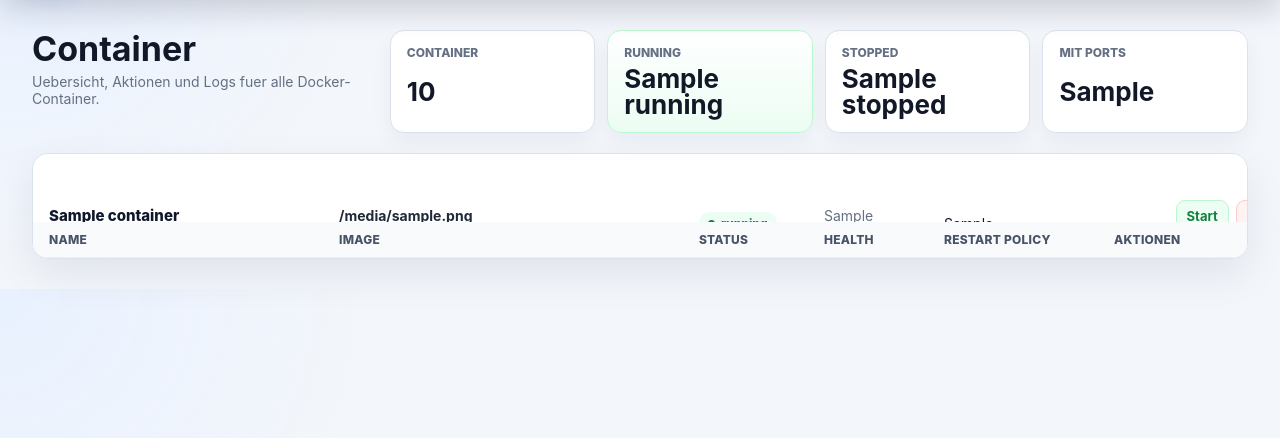
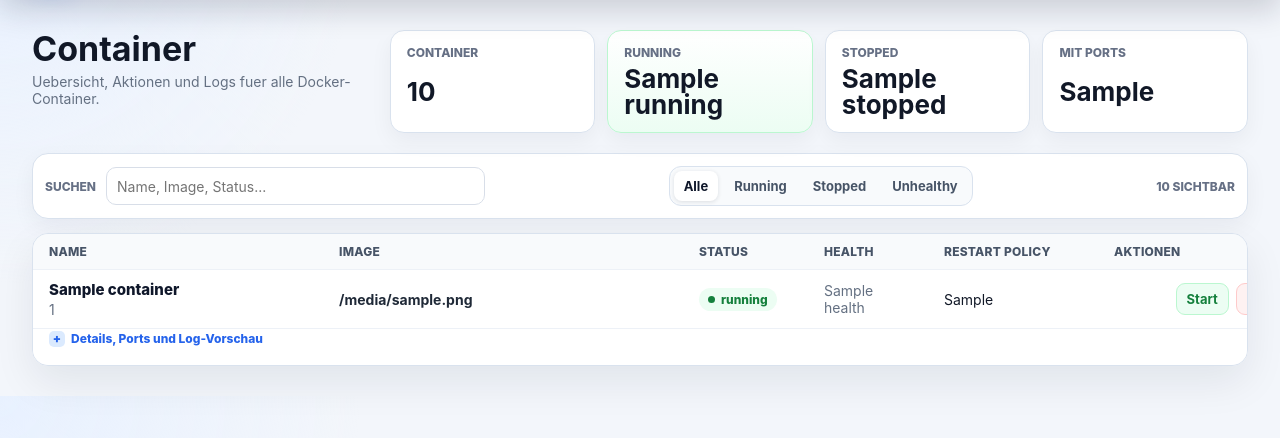
Before and after one commit to Juloc/docker-scheduler-ui, a FastAPI app: template app/templates/dashboard.html in a window 1280 px wide. Shown: the part 76-514 px from the top of the page. Run offline with FastAPI, Linux system fonts and the light colour scheme; the template is opened without the code that fills it: most values are stand-ins (such as "Sample title", 1, 10 or a date in 2020); parts of the project's set-up code (start-up, migrations or seed data) failed here and were passed over.

Commit message:
Add container log preview feature and enhance dashboard UI with search and filter options

```diff
--- a/app/main.py
+++ b/app/main.py
@@ -3,7 +3,7 @@ from contextlib import asynccontextmanager
 from urllib.parse import urlencode
 
 from fastapi import Depends, FastAPI, Request
-from fastapi.responses import HTMLResponse, RedirectResponse
+from fastapi.responses import HTMLResponse, PlainTextResponse, RedirectResponse
 from fastapi.staticfiles import StaticFiles
 from fastapi.templating import Jinja2Templates
 from pathlib import Path
@@ -21,7 +21,7 @@ from app.docker_ops import (
 
 
 BASE_DIR = Path(__file__).resolve().parent
-ASSET_VERSION = "20260620-2"
+ASSET_VERSION = "20260620-3"
 ACTIONS = ["start", "stop", "restart"]
 WEEKDAYS = [
     ("mon", "Mo"),
@@ -208,6 +208,19 @@ def container_logs(request: Request, container_id: str):
         return render(request, "logs.html", {"container": container, "logs": logs})
     except DockerOperationError as exc:
         return render(request, "logs.html", {"container": None, "logs": "", "docker_error": str(exc)})
+
+
+@app.get("/containers/{container_id}/logs/preview", response_class=PlainTextResponse)
+def container_logs_preview(container_id: str):
+    try:
+        _, logs = get_container_logs(container_id, tail=30)
+        return PlainTextResponse(logs or "Keine Logs vorhanden.", media_type="text/plain; charset=utf-8")
+    except DockerOperationError as exc:
+        return PlainTextResponse(
+            f"Fehler beim Laden der Log-Vorschau: {exc}",
+            status_code=500,
+            media_type="text/plain; charset=utf-8",
+        )
 
 
 @app.get("/groups", response_class=HTMLResponse)
--- /dev/null
+++ b/app/static/dashboard.js
@@ -0,0 +1,101 @@
+(function () {
+  const searchInput = document.getElementById("container-search");
+  const filterButtons = Array.from(document.querySelectorAll("[data-status-filter]"));
+  const rows = Array.from(document.querySelectorAll("[data-container-row]"));
+  const visibleCount = document.getElementById("visible-container-count");
+  let activeFilter = "all";
+
+  function rowMatchesStatus(row) {
+    const status = row.dataset.status || "";
+    const health = row.dataset.health || "";
+
+    if (activeFilter === "all") {
+      return true;
+    }
+    if (activeFilter === "stopped") {
+      return ["exited", "created", "dead"].includes(status);
+    }
+    if (activeFilter === "unhealthy") {
+      return health === "unhealthy";
+    }
+    return status === activeFilter;
+  }
+
+  function applyFilters() {
+    const query = (searchInput && searchInput.value ? searchInput.value : "").trim().toLowerCase();
+    let shown = 0;
+
+    rows.forEach((row) => {
+      const detailRow = document.querySelector(`[data-detail-for="${row.dataset.containerRow}"]`);
+      const matchesSearch = !query || (row.dataset.search || "").toLowerCase().includes(query);
+      const visible = matchesSearch && rowMatchesStatus(row);
+
+      row.hidden = !visible;
+      if (detailRow) {
+        detailRow.hidden = !visible;
+      }
+      if (visible) {
+        shown += 1;
+      }
+    });
+
+    if (visibleCount) {
+      visibleCount.textContent = String(shown);
+    }
+  }
+
+  if (searchInput) {
+    searchInput.addEventListener("input", applyFilters);
+  }
+
+  filterButtons.forEach((button) => {
+    button.addEventListener("click", () => {
+      activeFilter = button.dataset.statusFilter || "all";
+      filterButtons.forEach((item) => item.classList.toggle("active", item === button));
+      applyFilters();
+    });
+  });
+
+  async function loadLogPreview(containerId, force) {
+    const output = document.querySelector(`[data-log-output="${containerId}"]`);
+    if (!output) {
+      return;
+    }
+    if (!force && output.dataset.loaded === "true") {
+      return;
+    }
+
+    output.textContent = "Lade Log-Vorschau...";
+    output.dataset.loaded = "false";
+
+    try {
+      const response = await fetch(`/containers/${containerId}/logs/preview`, {
+        headers: { Accept: "text/plain" },
+      });
+      const text = await response.text();
+      output.textContent = text || "Keine Logs vorhanden.";
+      output.dataset.loaded = response.ok ? "true" : "false";
+      output.classList.toggle("has-error", !response.ok);
+    } catch (error) {
+      output.textContent = `Fehler beim Laden der Log-Vorschau: ${error}`;
+      output.dataset.loaded = "false";
+      output.classList.add("has-error");
+    }
+  }
+
+  document.querySelectorAll(".container-details").forEach((details) => {
+    details.addEventListener("toggle", () => {
+      if (details.open && details.dataset.containerId) {
+        loadLogPreview(details.dataset.containerId, false);
+      }
+    });
+  });
+
+  document.querySelectorAll(".refresh-log-preview").forEach((button) => {
+    button.addEventListener("click", () => {
+      if (button.dataset.containerId) {
+        loadLogPreview(button.dataset.containerId, true);
+      }
+    });
+  });
+})();
--- a/app/static/styles.css
+++ b/app/static/styles.css
@@ -857,3 +857,227 @@ select,
     min-width: 0;
   }
 }
+
+/* Layout fixes and dashboard tools */
+.dashboard-toolbar {
+  display: flex;
+  align-items: center;
+  justify-content: space-between;
+  gap: 14px;
+  margin-bottom: 14px;
+  padding: 12px;
+  border: 1px solid #d9e2ee;
+  border-radius: 16px;
+  background: #ffffff;
+  box-shadow: 0 8px 22px rgb(15 23 42 / 5%);
+}
+
+.search-box {
+  display: flex;
+  align-items: center;
+  gap: 10px;
+  min-width: min(440px, 100%);
+}
+
+.search-box span,
+.visible-count {
+  color: #667085;
+  font-size: 12px;
+  font-weight: 800;
+  text-transform: uppercase;
+}
+
+.search-box input {
+  min-height: 38px;
+  border-radius: 10px;
+}
+
+.status-tabs {
+  display: flex;
+  flex-wrap: wrap;
+  gap: 6px;
+  padding: 4px;
+  border: 1px solid #d9e2ee;
+  border-radius: 12px;
+  background: #f8fafc;
+}
+
+.status-tabs button {
+  min-height: 30px;
+  padding: 5px 10px;
+  border: 0;
+  border-radius: 8px;
+  background: transparent;
+  color: #475467;
+  font-size: 13px;
+}
+
+.status-tabs button.active,
+.status-tabs button:hover {
+  background: #ffffff;
+  color: #0f172a;
+  box-shadow: 0 1px 4px rgb(15 23 42 / 12%);
+}
+
+.dashboard-table th {
+  position: static !important;
+  top: auto !important;
+  z-index: auto !important;
+}
+
+.table-wrap th {
+  position: static !important;
+  top: auto !important;
+  z-index: auto !important;
+}
+
+.dashboard-table td.name-cell,
+.dashboard-table td.action-cell,
+td.actions {
+  display: table-cell !important;
+}
+
+td.actions form,
+td.actions .button {
+  display: inline-flex;
+  margin: 0 6px 6px 0;
+}
+
+.dashboard-table .action-cell {
+  text-align: right;
+}
+
+.name-stack {
+  display: grid;
+  gap: 2px;
+  min-width: 0;
+}
+
+.container-detail-row td {
+  padding: 0 16px 10px;
+  background: #ffffff;
+  border-bottom: 1px solid #edf1f7;
+}
+
+.container-details {
+  margin: 0;
+}
+
+.container-details summary {
+  display: inline-flex;
+  align-items: center;
+  gap: 6px;
+  margin: 0 0 8px;
+  color: #2563eb;
+  cursor: pointer;
+  font-size: 12px;
+  font-weight: 800;
+  list-style: none;
+}
+
+.container-details summary::-webkit-details-marker {
+  display: none;
+}
+
+.container-details summary::before {
+  content: "+";
+  display: inline-flex;
+  align-items: center;
+  justify-content: center;
+  width: 16px;
+  height: 16px;
+  border-radius: 5px;
+  background: #dbeafe;
+  color: #2563eb;
+  font-size: 12px;
+  font-weight: 900;
+}
+
+.container-details[open] summary::before {
+  content: "-";
+}
+
+.detail-panel {
+  display: grid;
+  grid-template-columns: minmax(280px, 520px) minmax(420px, 1fr);
+  gap: 14px;
+  padding: 14px;
+  border: 1px solid #d9e2ee;
+  border-radius: 14px;
+  background: #f8fafc;
+}
+
+.container-details .detail-grid {
+  width: 100%;
+  margin-top: 0;
+  padding: 0;
+  border: 0;
+  background: transparent;
+}
+
+.log-preview {
+  display: grid;
+  gap: 10px;
+  min-width: 0;
+}
+
+.log-preview-header {
+  display: flex;
+  align-items: center;
+  justify-content: space-between;
+  gap: 12px;
+}
+
+.log-preview-header strong {
+  display: block;
+  color: #111827;
+}
+
+.refresh-log-preview {
+  min-height: 30px;
+  padding: 5px 10px;
+  font-size: 12px;
+}
+
+.log-preview-output {
+  overflow: auto;
+  max-height: 220px;
+  min-height: 96px;
+  margin: 0;
+  padding: 12px;
+  border: 1px solid #1f2937;
+  border-radius: 12px;
+  background: #0b1120;
+  color: #d1d5db;
+  font-family: ui-monospace, SFMono-Regular, Menlo, Consolas, "Liberation Mono", monospace;
+  font-size: 12px;
+  line-height: 1.45;
+  white-space: pre-wrap;
+}
+
+.log-preview-output.has-error {
+  border-color: #991b1b;
+  background: #1f1111;
+  color: #fecaca;
+}
+
+tr[hidden] {
+  display: none !important;
+}
+
+@media (max-width: 1100px) {
+  .dashboard-toolbar,
+  .detail-panel {
+    grid-template-columns: 1fr;
+  }
+
+  .dashboard-toolbar {
+    align-items: stretch;
+    flex-direction: column;
+  }
+
+  .search-box {
+    align-items: stretch;
+    flex-direction: column;
+  }
+}
--- a/app/templates/base.html
+++ b/app/templates/base.html
@@ -37,5 +37,6 @@
 
     {% block content %}{% endblock %}
   </main>
+  {% block scripts %}{% endblock %}
 </body>
 </html>
--- a/app/templates/dashboard.html
+++ b/app/templates/dashboard.html
@@ -26,6 +26,20 @@
   </div>
 </section>
 
+<section class="dashboard-toolbar" aria-label="Container-Filter">
+  <label class="search-box">
+    <span>Suchen</span>
+    <input id="container-search" type="search" placeholder="Name, Image, Status..." autocomplete="off">
+  </label>
+  <div class="status-tabs" aria-label="Statusfilter">
+    <button type="button" class="active" data-status-filter="all">Alle</button>
+    <button type="button" data-status-filter="running">Running</button>
+    <button type="button" data-status-filter="stopped">Stopped</button>
+    <button type="button" data-status-filter="unhealthy">Unhealthy</button>
+  </div>
+  <span class="visible-count"><span id="visible-container-count">{{ stats.total }}</span> sichtbar</span>
+</section>
+
 <div class="table-wrap dashboard-table">
   <table class="compact-table">
     <colgroup>
@@ -48,35 +62,61 @@
     </thead>
     <tbody>
       {% for container in containers %}
-      <tr class="container-row">
+      <tr
+        class="container-row"
+        data-container-row="{{ container.id }}"
+        data-status="{{ container.status }}"
+        data-health="{{ container.health }}"
+        data-search="{{ container.name }} {{ container.image }} {{ container.short_id }} {{ container.status }} {{ container.health }} {{ container.restart_policy }}"
+      >
         <td class="name-cell">
-          <div class="container-name">{{ container.name }}</div>
-          <details class="row-details">
-            <summary>Details anzeigen</summary>
-            <div class="detail-grid">
-              <div>
-                <span class="detail-label">Container ID</span>
-                <code>{{ container.id }}</code>
-              </div>
-              <div>
-                <span class="detail-label">Ports</span>
-                <code>{{ container.ports }}</code>
-              </div>
-            </div>
-          </details>
+          <div class="name-stack">
+            <div class="container-name">{{ container.name }}</div>
+            <span class="muted">{{ container.short_id }}</span>
+          </div>
         </td>
         <td>
           <div class="image-name truncate" title="{{ container.image }}">{{ container.image }}</div>
-          <span class="muted">{{ container.short_id }}</span>
         </td>
         <td><span class="pill status-{{ container.status }}"><span class="status-dot"></span>{{ container.status }}</span></td>
         <td>{% if container.health == 'healthy' %}<span class="pill ok"><span class="status-dot"></span>healthy</span>{% else %}<span class="muted">{{ container.health }}</span>{% endif %}</td>
         <td>{{ container.restart_policy }}</td>
-        <td class="actions action-buttons">
-          <form method="post" action="/containers/{{ container.id }}/start"><button class="btn-start">Start</button></form>
-          <form method="post" action="/containers/{{ container.id }}/stop"><button class="btn-stop">Stop</button></form>
-          <form method="post" action="/containers/{{ container.id }}/restart"><button class="btn-restart">Restart</button></form>
-          <a class="button secondary" href="/containers/{{ container.id }}/logs">Logs</a>
+        <td class="action-cell">
+          <div class="actions action-buttons">
+            <form method="post" action="/containers/{{ container.id }}/start"><button class="btn-start">Start</button></form>
+            <form method="post" action="/containers/{{ container.id }}/stop"><button class="btn-stop">Stop</button></form>
+            <form method="post" action="/containers/{{ container.id }}/restart"><button class="btn-restart">Restart</button></form>
+            <a class="button secondary" href="/containers/{{ container.id }}/logs">Logs</a>
+          </div>
+        </td>
+      </tr>
+      <tr class="container-detail-row" data-detail-for="{{ container.id }}">
+        <td colspan="6">
+          <details class="container-details" data-container-id="{{ container.id }}">
+            <summary>Details, Ports und Log-Vorschau</summary>
+            <div class="detail-panel">
+              <div class="detail-grid">
+                <div>
+                  <span class="detail-label">Container ID</span>
+                  <code>{{ container.id }}</code>
+                </div>
+                <div>
+                  <span class="detail-label">Ports</span>
+                  <code>{{ container.ports }}</code>
+                </div>
+              </div>
+              <div class="log-preview">
+                <div class="log-preview-header">
+                  <div>
+                    <span class="detail-label">Log-Vorschau</span>
+                    <strong>Letzte 30 Zeilen</strong>
+                  </div>
+                  <button type="button" class="secondary refresh-log-preview" data-container-id="{{ container.id }}">Neu laden</button>
+                </div>
+                <pre class="log-preview-output" data-log-output="{{ container.id }}">Noch nicht geladen.</pre>
+              </div>
+            </div>
+          </details>
         </td>
       </tr>
       {% else %}
@@ -88,3 +128,7 @@
   </table>
 </div>
 {% endblock %}
+
+{% block scripts %}
+<script src="{{ url_for('static', path='/dashboard.js') }}?v={{ asset_version }}"></script>
+{% endblock %}
```
